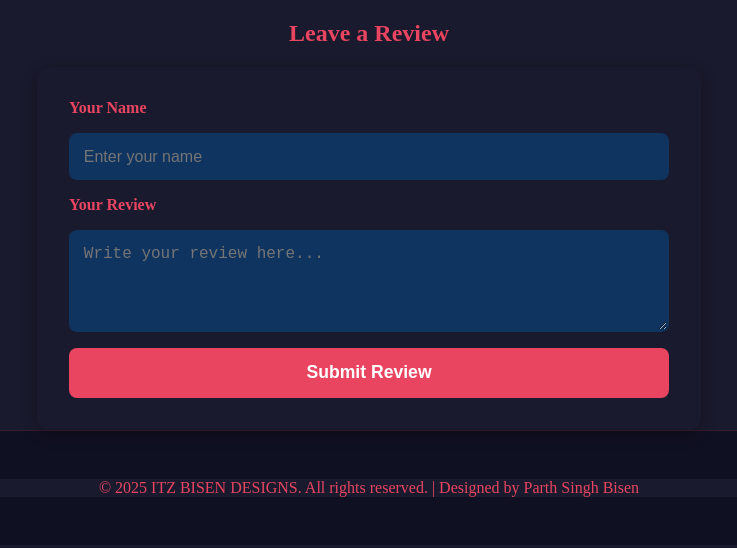
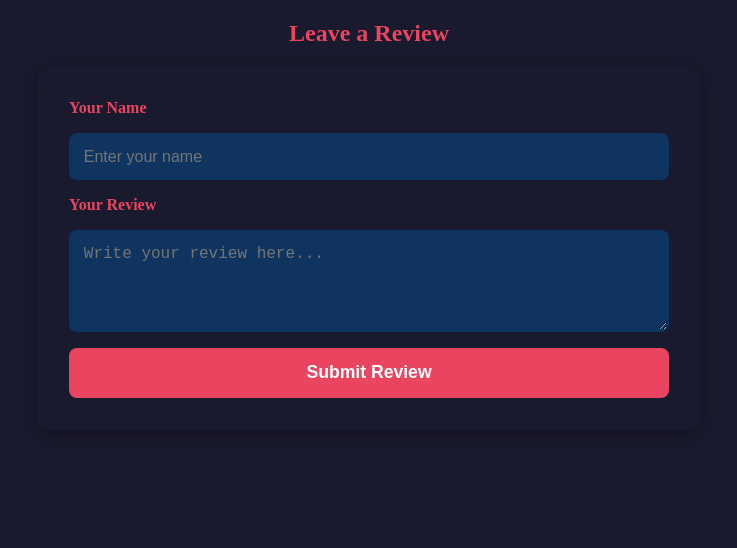
Before and after one commit to Parth520/review-form, a plain HTML site: page index.html in a window 1280 px wide. Shown: the whole page, without its empty margins (271-1008 px from the left). Drawn offline with Linux system fonts and the light colour scheme.

Commit message:
Update index.html

```diff
--- a/index.html
+++ b/index.html
@@ -147,9 +147,7 @@
         </div>
 
     </section>
-    <footer>
-        <p>&copy; 2025 ITZ BISEN DESIGNS. All rights reserved. | Designed by Parth Singh Bisen</p>
-    </footer>
+
 
 
 
```
